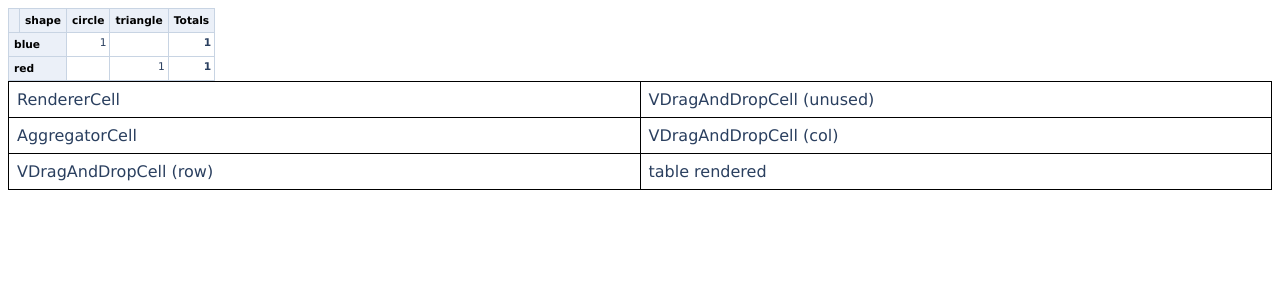
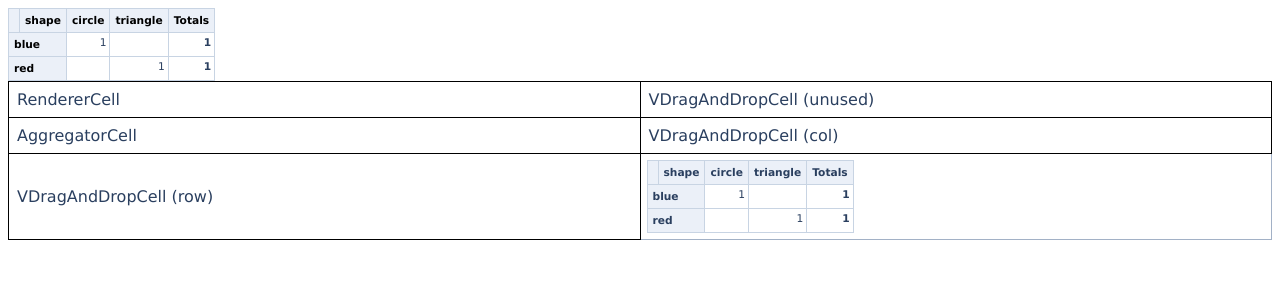
Before and after one commit to vue-pivottable/vue3-pivottable, a Vue app: page / in a window 1280 px wide. Shown: the top 300 px of the page. Built offline with nearby package versions, Linux system fonts and the light colour scheme.

Commit message:
feat: pass props to child components and add usePropsData

```diff
--- a/src/App.vue
+++ b/src/App.vue
@@ -20,7 +20,31 @@ import { VPivottable } from './index.js'
       :rows="['color']"
       :cols="['shape']"
     />
-    <VPivottableUi/>
+    <VPivottableUi
+      :data="[
+          {
+            color: 'blue',
+            shape: 'circle'
+          },
+          {
+            color: 'red',
+            shape: 'triangle'
+          }
+        ]"
+        :rows="['color']"
+        :cols="['shape']"
+    >
+        <template v-slot:pvtAttr="props">
+          {{ props }} 11
+        </template>
+
+        <!-- <template v-slot:outputSlot>
+          <div>slot</div>
+        </template> -->
+        <!-- <template v-slot:outputSlot="outputSlot">
+          {{ outputSlot }}
+        </template> -->
+    </VPivottableUi>
   </div>
 
 </template>
--- a/src/components/pivottable-ui/VPivottableUi.vue
+++ b/src/components/pivottable-ui/VPivottableUi.vue
@@ -1,26 +1,260 @@
 <template>
   <table class="pvtUi">
+    <slot name="colGroup" />
     <tbody>
       <tr>
-        <VRendererCell />
-        <VDragAndDropCell attrs="unused" />
+        <VRendererCell
+          :rendererName="rendererName"
+          @update:propUpdater="propUpdater"
+        />
+        <VDragAndDropCell
+          attrs="unused"
+          :items="unusedAttrs"
+          :unusedOrder="newProps.unusedOrder"
+          :unusedItems="unusedAttrs"
+          :sortonlyFromDragDrop="newProps.sortonlyFromDragDrop"
+          :fields="newProps.unusedOrder"
+          :attrValues="newProps.attrValues"
+          :menuLimit="newProps.menuLimit"
+          :maxZIndex="newProps.maxZIndex"
+          :valueFilter="newProps.valueFilter"
+          :async="newProps.async"
+          :localeStrings="newProps.locales[newProps.locale].localeStrings"
+          :getSort="getSort"
+          @update:filter="onUpdateValueFilter"
+          @moveToTop:filterbox="onMoveFilterBoxToTop"
+          @no:filterbox="onNoFilterBox"
+        >
+          <template v-slot:pvtAttr="props">
+            <slot name="pvtAttr" v-bind="props"/>
+          </template>
+
+        </VDragAndDropCell>
       </tr>
       <tr>
-        <VAggregatorCell />
-        <VDragAndDropCell attrs="col" />
+        <slot name="aggregatorCell">
+          <VAggregatorCell
+            :aggregatorItems="aggregatorItems"
+            :aggregatorName="newProps.aggregatorName"
+            :rowOrder="newProps.rowOrder"
+            :colOrder="newProps.colOrder"
+            :vals="newProps.vals"
+            :attrValues="newProps.attrValues"
+            :hiddenAttributes="newProps.hiddenAttributes"
+            :hiddenFromAggregators="newProps.hiddenFromAggregators"
+            :numValsAllowed="numValsAllowed"
+            @update:propUpdater="propUpdater"
+            @update:valSlice="onValSlice"
+          />
+        </slot>
+
+        <VDragAndDropCell
+          attrs="col"
+          :items="colAttrs"
+          :unusedOrder="newProps.unusedOrder"
+          :unusedItems="unusedAttrs"
+          :sortonlyFromDragDrop="newProps.sortonlyFromDragDrop"
+          :fields="newProps.cols"
+          :attrValues="newProps.attrValues"
+          :menuLimit="newProps.menuLimit"
+          :maxZIndex="newProps.maxZIndex"
+          :valueFilter="newProps.valueFilter"
+          :async="newProps.async"
+          :localeStrings="newProps.locales[newProps.locale].localeStrings"
+          :getSort="getSort"
+          @update:filter="onUpdateValueFilter"
+          @moveToTop:filterbox="onMoveFilterBoxToTop"
+          @no:filterbox="onNoFilterBox"
+        >
+          <template v-slot:pvtAttr="props">
+            <slot name="pvtAttr" v-bind="props"/>
+          </template>
+        </VDragAndDropCell>
+
       </tr>
       <tr>
-        <VDragAndDropCell attrs="row" />
-        <td>table rendered</td>
+        <VDragAndDropCell
+          attrs="row"
+          :items="rowAttrs"
+          :unusedOrder="newProps.unusedOrder"
+          :unusedItems="unusedAttrs"
+          :sortonlyFromDragDrop="newProps.sortonlyFromDragDrop"
+          :fields="newProps.rows"
+          :attrValues="newProps.attrValues"
+          :menuLimit="newProps.menuLimit"
+          :maxZIndex="newProps.maxZIndex"
+          :valueFilter="newProps.valueFilter"
+          :async="newProps.async"
+          :localeStrings="newProps.locales[newProps.locale].localeStrings"
+          :getSort="getSort"
+          @update:filter="onUpdateValueFilter"
+          @moveToTop:filterbox="onMoveFilterBoxToTop"
+          @no:filterbox="onNoFilterBox"
+        >
+          <template v-slot:pvtAttr="props">
+            <slot
+              v-bind="props"
+              name="pvtAttr"
+            />
+          </template>
+          <!-- <slot name="pvtAttr" v-bind="$props"></slot> -->
+
+        </VDragAndDropCell>
+        <td class="pvtOutput">
+          <slot name="outputSlot" :outputSlot="{ pivotData }">
+            <VPivottable v-bind="newProps" />
+          </slot>
+        </td>
       </tr>
     </tbody>
   </table>
 </template>
 
 <script setup>
+import { defaultProps, PivotData, aggregators, sortAs, getSort } from '../../helper'
 import VRendererCell from './VRendererCell.vue'
 import VAggregatorCell from './VAggregatorCell.vue'
 import VDragAndDropCell from './VDragAndDropCell.vue'
+import { VPivottable } from '../'
+import { computed, ref, watch } from 'vue'
+import { usePropsData } from '../../composables'
+const props = defineProps({
+  ...defaultProps,
+  async: {
+    type: Boolean,
+    default: false
+  },
+  hiddenAttributes: {
+    type: Array,
+    default: function () {
+      return []
+    }
+  },
+  hiddenFromAggregators: {
+    type: Array,
+    default: function () {
+      return []
+    }
+  },
+  hiddenFromDragDrop: {
+    type: Array,
+    default: function () {
+      return []
+    }
+  },
+  sortonlyFromDragDrop: {
+    type: Array,
+    default: function () {
+      return []
+    }
+  },
+  disabledFromDragDrop: {
+    type: Array,
+    default: function () {
+      return []
+    }
+  },
+  menuLimit: {
+    type: Number,
+    default: 500
+  },
+  config: {
+    type: Object,
+    default: function () {
+      return {}
+    }
+  }
+})
+const state = ref({
+  unusedOrder: props.unusedAttrs,
+  zIndices: {},
+  maxZIndex: 1000,
+  openDropdown: false,
+  openStatus: {},
+  attrValues: {},
+  materializedInput: []
+})
+const { newProps, setProps, propUpdater } = usePropsData(props)
+const rowAttrs = computed(() => {
+  return newProps.value.rows.filter(
+    e =>
+      !newProps.value.hiddenAttributes.includes(e) &&
+        !newProps.value.hiddenFromDragDrop.includes(e)
+  )
+})
+
+const colAttrs = computed(() => {
+  return newProps.value.cols.filter(
+    e =>
+      !newProps.value.hiddenAttributes.includes(e) &&
+        !newProps.value.hiddenFromDragDrop.includes(e)
+  )
+})
+const unusedAttrs = computed(() => {
+  return newProps.value.attributes.filter(
+    e =>
+      !newProps.rows.includes(e) &&
+          !newProps.value.cols.includes(e) &&
+          !newProps.value.hiddenAttributes.includes(e) &&
+          !newProps.value.hiddenFromDragDrop.includes(e)
+  ).sort(sortAs(newProps.value.unusedOrder))
+})
+const aggregatorItems = computed(() => (newProps.value.aggregators) || aggregators)
+const numValsAllowed = computed(() => aggregatorItems.value[newProps.value.aggregatorName]([])().numInputs || 0)
+const materializeInput = (nextData) => {
+  if (props.data === nextData) {
+    return
+  }
+  const newState = {
+    data: nextData,
+    attrValues: {},
+    materializedInput: []
+  }
+
+  let recordsProcessed = 0
+  PivotData.forEachRecord(newState.data, props.derivedAttributes, function (record) {
+    newState.materializedInput.push(record)
+    for (const attr of Object.keys(record)) {
+      if (!(attr in newState.attrValues)) {
+        newState.attrValues[attr] = {}
+        if (recordsProcessed > 0) {
+          newState.attrValues[attr].null = recordsProcessed
+        }
+      }
+    }
+    for (const attr in newState.attrValues) {
+      const value = attr in record ? record[attr] : 'null'
+      if (!(value in newState.attrValues[attr])) {
+        newState.attrValues[attr][value] = 0
+      }
+      newState.attrValues[attr][value]++
+    }
+    recordsProcessed++
+  })
+  state.value = newState
+  setProps({
+    ...newProps.value,
+    ...state.value
+  })
+}
+const onUpdateValueFilter = ({ attribute, valueFilter }) => {
+  newProps.value.valueFilter[attribute] = valueFilter
+}
+const onMoveFilterBoxToTop = ({ attribute }) => {
+  newProps.value.maxZIndex += 1
+  newProps.value.zIndices[attribute] = newProps.value.maxZIndex + 1
+}
+const onNoFilterBox = () => this.$emit('no:filterbox')
+const onValSlice = (e, i) => newProps.value.vals.splice(i, 1, e.target.value)
+
+const pivotData = new PivotData(newProps.value)
+
+watch(() => props.data, (value) => {
+  state.value.unusedOrder = props.unusedAttrs
+  materializeInput(value)
+}, {
+  immediate: false
+})
 
 </script>
 
--- /dev/null
+++ b/src/composables/index.js
@@ -0,0 +1,2 @@
+export { usePivotData, providePivotData } from './pivotData'
+export { usePropsData } from './propData'
--- /dev/null
+++ b/src/composables/propData.js
@@ -0,0 +1,14 @@
+import { ref } from 'vue'
+
+const newProps = ref({})
+
+export function usePropsData ($props) {
+  newProps.value = $props
+  const propUpdater = (key, value) => (newProps[key] = value)
+  const setProps = ($props) => (newProps.value = $props)
+  return {
+    newProps,
+    setProps,
+    propUpdater
+  }
+}
```
Also changed, not shown: src/components/pivottable-ui/VOutputCell.vue (+7 -2 lines).
